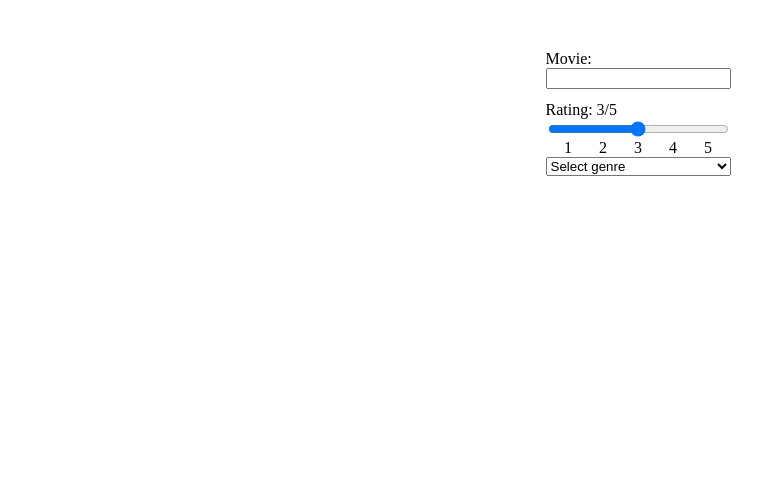
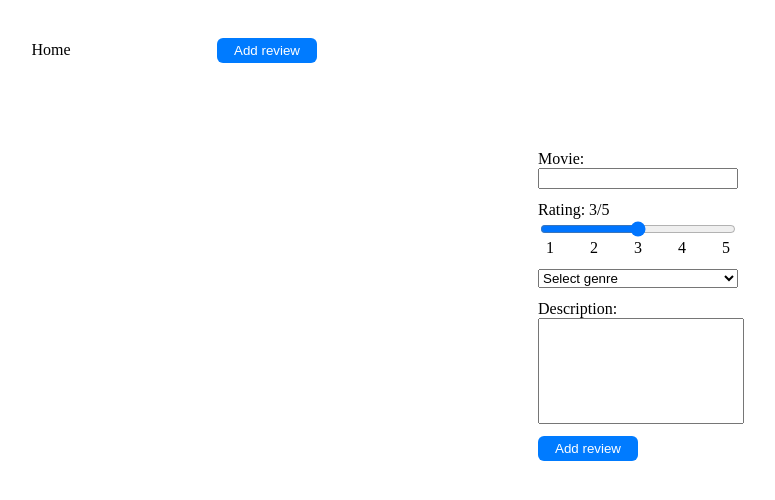
Before and after one commit to edvard01/lexicon-react-movie-cards, a React (Vite) app in the folder movie-cards/: page / in a window 1280 px wide. Shown: the top 500 px of the page, without its empty margins (82-857 px from the left). Built offline with nearby package versions, Linux system fonts and the light colour scheme.

Commit message:
Added last inputs of form, changed css a bit, changed name of component, added navbar. Gonna put the form in a modal

```diff
--- a/movie-cards/src/App.tsx
+++ b/movie-cards/src/App.tsx
@@ -1,9 +1,11 @@
-import { MovieForm } from "./MovieForm";
+import { MovieFormModal } from "./MovieFormModal";
+import { Nav } from "./Nav";
 
 export function App() {
   return (
     <>
-      <MovieForm />
+      <Nav />
+      <MovieFormModal />
     </>
   );
 }
--- a/movie-cards/src/MovieForm.tsx
+++ b/movie-cards/src/MovieFormModal.tsx
@@ -1,8 +1,8 @@
 import React, { ChangeEvent } from "react";
 import { useState } from "react";
-import "./movieForm.css";
+import "./movieFormModal.css";
 
-export function MovieForm() {
+export function MovieFormModal() {
   const [sliderValue, setSliderValue] = useState<number>(3);
 
   function handleSliderChange(event: ChangeEvent<HTMLInputElement>) {
@@ -36,7 +36,7 @@ export function MovieForm() {
               <p>5</p>
             </span>
           </span>
-          <select>
+          <select className="genre">
             <option value="" disabled selected hidden>
               Select genre
             </option>
@@ -51,6 +51,11 @@ export function MovieForm() {
             <option value="Adventure">Adventure</option>
             <option value="Mystery">Mystery</option>
           </select>
+          <label id="desc">Description: </label>
+          <textarea className="desc-input" />
+          <button type="submit" className="submit-button">
+            Add review
+          </button>
         </form>
       </div>
     </>
--- /dev/null
+++ b/movie-cards/src/Nav.tsx
@@ -0,0 +1,16 @@
+import "./nav.css";
+
+export function Nav() {
+  return (
+    <>
+      <div className="nav">
+        <div className="content">
+          <span className="nav-item">
+            <a href="#">Home</a>
+          </span>
+          <button>Add review</button>
+        </div>
+      </div>
+    </>
+  );
+}
--- a/movie-cards/src/movieForm.css
+++ b/movie-cards/src/movieFormModal.css
@@ -11,6 +11,7 @@
   display: flex;
   flex-direction: column;
   align-items: left;
+  width: 200px;
 }
 
 .movie-form form .title {
@@ -24,18 +25,41 @@
   flex-direction: column;
 }
 
-.movie-form form .rating #id {
-  margin-bottom: 8px;
-}
-
 .movie-form form .rating .rating-slider-label {
   display: flex;
   flex-direction: row;
-  width: 148px;
+  width: 184px;
   justify-content: space-between;
   margin: auto;
+  margin-bottom: 12px;
 }
 
 .movie-form form .rating .rating-slider-label p {
   margin: 0;
 }
+
+.movie-form form .genre {
+  margin-bottom: 12px;
+}
+
+.movie-form form .desc-input {
+  width: 100%;
+  margin: auto;
+  height: 100px;
+  resize: none;
+  margin-bottom: 12px;
+}
+
+.movie-form form .submit-button {
+  width: 50%;
+  padding: 5px;
+  border-radius: 6px;
+  border: none;
+  background-color: rgb(0, 123, 255);
+  color: white;
+}
+
+.movie-form form .submit-button:hover {
+  cursor: pointer;
+  background-color: rgb(0, 86, 178);
+}
--- /dev/null
+++ b/movie-cards/src/nav.css
@@ -0,0 +1,46 @@
+.nav {
+  width: 1440px;
+  height: 100px;
+  display: flex;
+  align-items: center;
+}
+
+.nav .content {
+  display: flex;
+  align-items: center;
+  width: 30%;
+  justify-content: space-around;
+}
+
+.nav .content .nav-item {
+  width: 200px;
+  height: 100px;
+
+  display: flex;
+  align-items: center;
+  justify-content: center;
+}
+
+.nav .content .nav-item:hover {
+  background-color: lightgray;
+  cursor: pointer;
+}
+
+.nav .content .nav-item a {
+  text-decoration: none;
+  color: black;
+}
+
+.nav .content button {
+  width: 100px;
+  padding: 5px;
+  border-radius: 6px;
+  border: none;
+  background-color: rgb(0, 123, 255);
+  color: white;
+}
+
+.nav .content button:hover {
+  cursor: pointer;
+  background-color: rgb(0, 86, 178);
+}
```
